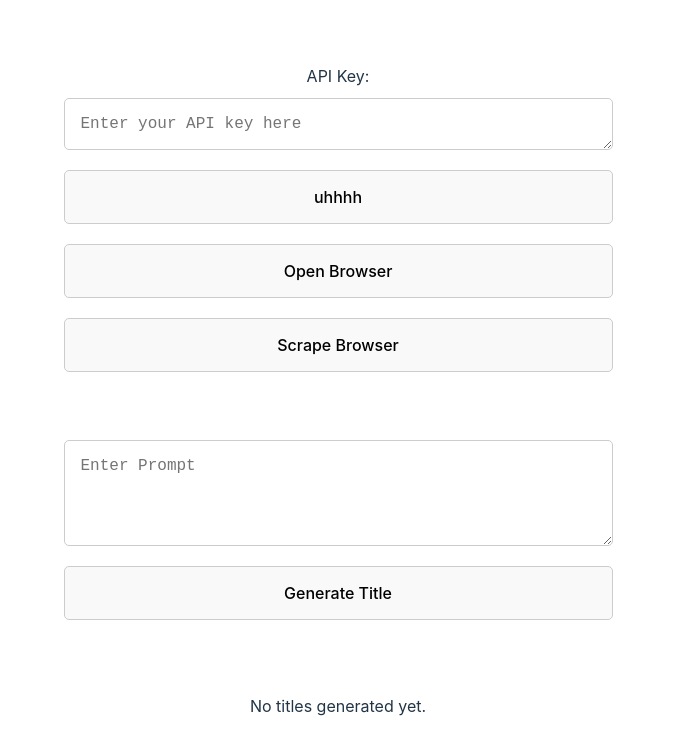
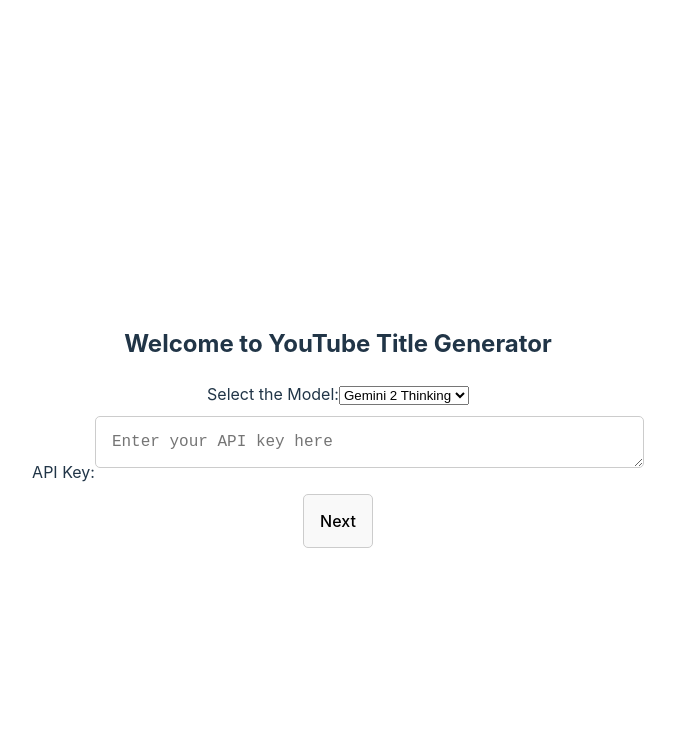
Before and after one commit to icedid/YoutubeTitleProjectGPT, a React (Vite) app in the folder YoutubeTitleProjectGPT/: page / in a window 1280 px wide. Shown: the top 754 px of the page, without its empty margins (302-977 px from the left). Built offline with nearby package versions, Linux system fonts and the light colour scheme.

Commit message:
Updated UI Backend

```diff
--- a/YoutubeTitleProjectGPT/src/App.css
+++ b/YoutubeTitleProjectGPT/src/App.css
@@ -1,3 +1,4 @@
+/* Global Container */
 #root {
   max-width: 1280px;
   margin: 0 auto;
@@ -5,18 +6,29 @@
   text-align: center;
 }
 
+/* Main app container centered in the viewport */
+.app-container {
+  display: flex;
+  flex-direction: column;
+  align-items: center;      /* Center horizontally */
+  justify-content: center;  /* Center vertically */
+  min-height: 100vh;        /* Fill the viewport height */
+  width: 100%;
+}
+
+/* UI Row Containers */
 .ui-row {
   display: flex;
   flex-direction: column; /* Stack items vertically */
   justify-content: center;
-  align-items: stretch;
-  margin-bottom: 2rem; /* Space between each row */
-  padding: 1rem; /* Uniform padding for each row */
-}
-
-.ui-row div {
-  margin-bottom: 1rem; /* Space between elements inside the row */
-  padding: 1rem; /* Padding for each element inside the row */
+  align-items: center;    /* Center items horizontally */
+  margin-bottom: 2rem;
+  padding: 1rem;
+  max-width: 800px; /* Example max width - adjust as needed */
+  width: 100%;      /* Make it responsive within max-width */
+  margin-left: auto; /* Center horizontally in parent */
+  margin-right: auto; /* Center horizontally in parent */
+  /* border: 1px solid red;  <- for debugging, uncomment to see row boundaries */
 }
 
 .api-key-container {
@@ -30,30 +42,21 @@
   margin-top: 10px;
   border: 1px solid #ccc;
   border-radius: 5px;
+  user-select: text; /* Ensure text can be selected */
 }
 
 .generated-title {
   background-color: #1a1a1a; /* Lighter gray background */
-  padding: 1rem; /* Uniform padding for the paragraph */
-  max-width: 500px; /* Set a max-width for the paragraph */
-  margin: 0 auto; /* Center align the text */
+  padding: 1rem;           /* Uniform padding for the paragraph */
+  max-width: 500px;        /* Set a max-width for the paragraph */
+  margin: 0 auto;          /* Center align the text */
 }
 
-.poop-header{
+.poop-header {
   width: 100%;
   height: 300px;
   margin: 0 auto;
 }
-
-.api-key-container input {
-  padding: 10px;
-  width: 80%;
-  margin-top: 10px;
-  border: 1px solid #ccc;
-  border-radius: 5px;
-  user-select: text; /* Ensure text can be selected */
-}
-
 
 @keyframes fadeIn {
   from {
@@ -83,7 +86,6 @@
   resize: vertical; /* Allow vertical resizing */
 }
 
-
 /* Update the button styles section */
 .button {
   background-color: #4CAF50; /* Base green color */
@@ -92,21 +94,21 @@
   position: relative;
   transition: all 0.3s cubic-bezier(0.25, 0.46, 0.45, 0.94);
   transform: translateZ(0); /* Enable hardware acceleration */
-  box-shadow: 0 2px 4px rgba(0,0,0,0.1);
-
+  box-shadow: 0 2px 4px rgba(0, 0, 0, 0.1);
   margin: 10px; /* Adjust this value as needed */
 }
+
 
 .button:hover {
   background-color: #45a049;
   transform: translateY(-3px) scale(1.02);
-  box-shadow: 0 4px 12px rgba(0,0,0,0.2),
+  box-shadow: 0 4px 12px rgba(0, 0, 0, 0.2),
               0 0 0 2px rgba(76, 175, 80, 0.3);
 }
 
 .button:active {
   transform: translateY(1px) scale(0.98);
-  box-shadow: 0 2px 4px rgba(0,0,0,0.1);
+  box-shadow: 0 2px 4px rgba(0, 0, 0, 0.1);
 }
 
 /* Add floating effect animation */
@@ -120,6 +122,19 @@
   animation: float 1.5s ease-in-out infinite;
 }
 
+.button-row {
+  display: flex;
+  flex-direction: column;
+  align-items: stretch; /* Make buttons take full width */
+  width: 100%; /* Take full width of parent */
+}
+
+.input-row {
+  display: flex;
+  flex-direction: column;
+  align-items: stretch; /* Make input and button take full width */
+  width: 100%; /* Take full width of parent */
+}
 
 .loading-spinner {
   display: inline-block;
@@ -128,17 +143,37 @@
   border: 3px solid rgba(0, 0, 0, 0.3);
   border-radius: 50%;
   border-top-color: #fff; /* Changed to white for visibility on potentially dark backgrounds */
-  animation: spin 1s linear infinite; /* Added spin animation and changed timing function to linear for constant spin */
+  animation: spin 1s linear infinite; /* Constant spin animation */
   margin-left: 8px;
 }
 
-@keyframes spin { /* Added the spin animation definition */
+@keyframes spin {
   0% { transform: rotate(0deg); }
   100% { transform: rotate(360deg); }
 }
-
 
 button:disabled {
   opacity: 0.7;
   cursor: not-allowed;
 }
+
+.result {
+  background-color: #1a1a1a; /* Solid light gray background */
+  border-radius: 12px;
+  padding: 25px;
+  box-shadow: 4px 4px 10px rgba(0, 0, 0, 0.08), 0 0 0 1px rgba(0, 0, 0, 0.05) inset;
+  opacity: 0;
+  transform: translateY(20px);
+  animation-fill-mode: forwards;
+  transition: transform 0.4s ease-out, box-shadow 0.4s ease-out;
+}
+
+.no-results-text {
+  /* Copy text-related styles from .result here */
+  background-color: #1a1a1a; /* Same background as result for visual consistency */
+  border-radius: 12px; /* Same border-radius as result */
+  padding: 25px; /* Same padding as result */
+  box-shadow: 4px 4px 10px rgba(0, 0, 0, 0.08), 0 0 0 1px rgba(0, 0, 0, 0.05) inset; /* Same box-shadow as result */
+  width: 100%; /* Added width: 100% to match button width */
+  box-sizing: border-box;
+}
--- a/YoutubeTitleProjectGPT/src/App.jsx
+++ b/YoutubeTitleProjectGPT/src/App.jsx
@@ -1,4 +1,4 @@
-import { useState, useEffect, useRef } from "react";
+import React, { useState, useEffect, useRef, useCallback } from "react";
 import "./App.css";
 import axios from "axios";
 import debounce from "lodash/debounce";
@@ -7,41 +7,35 @@
 import fartsound from "./assets/fartsound.mp3"; // Import the audio file
 
 function App() {
+  // Main state variables (same as before)
   const [prompt, setPrompt] = useState("");
   const [generatedTitle, setGeneratedTitle] = useState([]);
   const [message, setMessage] = useState("");
   const [showTitle, setShowTitle] = useState(false);
-  const [apiKey, setApiKey] = useState(""); // API key state
+  const [apiKey, setApiKey] = useState("");
   const [isScraping, setIsScraping] = useState(false);
+  const [selectedOption, setSelectedOption] = useState("");
+  const [showModal, setShowModal] = useState(true); // Modal state
+  const [mainUIData, setMainUIData] = useState(null); // Store API key and model
+  // New state for initial Intro Screen visibility
+  const [showInitialIntro, setShowInitialIntro] = useState(true);
 
-  const audioRef = useRef(null); // Reference for controlling the audio
-
-  // Function to update API key on server when leaving the textbox
-  const updateApiKey = (key) => {
-    axios
-      .post("http://localhost:3000/setapikey", { key })
-      .then(() => console.log("API key updated successfully"))
-      .catch((error) =>
-        console.error("Error updating API key on server:", error)
-      );
-  };
-
-  // Optionally, you can debounce the API call on blur if needed
-  // const debouncedUpdateApiKey = debounce(updateApiKey, 1000);
+  const audioRef = useRef(null);
 
   const handlePlay = () => {
     if (audioRef.current) {
-      audioRef.current.play(); // Play the audio
+      audioRef.current.play();
     }
   };
 
-  // Show the intro title and hide it after 1 second
+  // Merged useEffect for intro screen and title animation
   useEffect(() => {
-    setShowTitle(true);
+    setShowTitle(true); // Immediately show the title (fade-in animation starts)
     const timer = setTimeout(() => {
-      setShowTitle(false);
-    }, 1000);
-    return () => clearTimeout(timer);
+      setShowTitle(false);        // Hide the title after 1 second (fade-out animation if any)
+      setShowInitialIntro(false); // Hide the entire Intro Screen after 1 second
+    }, 500);
+    return () => clearTimeout(timer); // Cleanup function to clear the timeout
   }, []);
 
   const handleOpenBrowser = async () => {
@@ -52,6 +46,10 @@
       console.error("Error opening browser:", error);
       setMessage("Failed to open browser.");
     }
+  };
+
+  const handleSelectChange = (event) => {
+    setSelectedOption(event.target.value);
   };
 
   const handleScrapeBrowser = async () => {
@@ -65,19 +63,23 @@
     } finally {
       setTimeout(() => {
         setIsScraping(false);
-      }, 500); // Delay before hiding the spinner
+      }, 500);
     }
   };
 
-  // Debounced function for updating context on prompt changes
-  const debouncedSetContext = debounce(async (newPrompt) => {
+  const debouncedSetContext = useCallback(
+    debounce(async (newPrompt) => {
       try {
-      await axios.post("http://localhost:3000/setcontext", { context: newPrompt });
+        await axios.post("http://localhost:3000/setcontext", {
+          context: newPrompt,
+        });
         console.log("Context set successfully");
       } catch (error) {
         console.error("Error setting context:", error);
       }
-  }, 500);
+    }, 500),
+    []
+  );
 
   const handlePromptChange = (event) => {
     const newPrompt = event.target.value;
@@ -85,48 +87,105 @@
     debouncedSetContext(newPrompt);
   };
 
+  function dataToArray(data) {
+    // ... (same dataToArray function) ...
+    const generatedTitleString = data?.generatedTitle;
+    if (!generatedTitleString) {
+      console.warn("generatedTitle string is missing in response data:", data);
+      return [];
+    }
+    const jsonStrings = generatedTitleString.trim().split("\n");
+    const result = [];
+    for (const jsonString of jsonStrings) {
+      if (jsonString.trim() === "") continue;
+      try {
+        const item = JSON.parse(jsonString);
+        const rationale = item.rationale;
+        const title = item.title;
+        result.push([rationale, title]);
+      } catch (e) {
+        console.error("Error parsing JSON string:", jsonString, e);
+        continue;
+      }
+    }
+    return result;
+  }
+
   const handleGenerateTitle = async () => {
     try {
-      const context = prompt;
-      await axios.post("http://localhost:3000/setcontext", { context });
+      await axios.post("http://localhost:3000/setcontext", { context: prompt });
       const response = await axios.post("http://localhost:3000/generatetitle", {
         key: apiKey,
       });
-      const separatedData = response.data.generatedTitle.map((item) => ({
-        rationale: item[0],
-        title: item[1],
-      }));
-      setGeneratedTitle(separatedData);
+
+      console.log("Response from /generatetitle:", response);
+      const separatedData = dataToArray(response.data);
+      console.log("Separated data after dataToArray:", separatedData);
+
+      setGeneratedTitle([]);
+      separatedData.forEach((item, index) => {
+        setTimeout(() => {
+          setGeneratedTitle((prev) => [...prev, item]);
+        }, index * 300);
+      });
     } catch (error) {
       console.error("Error generating title:", error);
       setGeneratedTitle([]);
     }
   };
 
-  return (
-    <div className="app-container">
-      <audio ref={audioRef} src={fartsound} preload="auto" />
-      {/* Intro animation */}
+  const handleModalClose = (modalData) => {
+    setMainUIData(modalData); // Store API key and model from modal
+    setShowModal(false);
+  };
+
+
+  const renderIntroScreen = () => (
+    <div className="ui-row">
       {showTitle ? (
-        <div className="ui-row">
+        <>
           <h1 className="fade-in">YouTube Title Generator</h1>
           <Lottie animationData={animation} className="poop-header" />
+        </>
+      ) : null}
     </div>
-      ) : (
-        <div className="ui-row">
-          {/* Main UI */}
-          <div className="api-key-container ui-row">
+  );
+
+  const renderModalOverlay = () => (
+    <div className="modal-overlay">
+      <div className="modal-content">
+        <h2>Welcome to YouTube Title Generator</h2>
+        <label htmlFor="dropdown">Select the Model:</label>
+        <select
+          id="dropdown"
+          value={selectedOption}
+          onChange={handleSelectChange}
+        >
+          <option value="G2Tk">Gemini 2 Thinking</option>
+          <option value="g2F">Gemini 2 Flash</option>
+        </select>
+        <br />
         <label htmlFor="apiKey">API Key:</label>
         <textarea
           id="apiKey"
           value={apiKey}
           onChange={(e) => setApiKey(e.target.value)}
-              onBlur={() => updateApiKey(apiKey)}
           rows="1"
           cols="50"
           placeholder="Enter your API key here"
         />
-            <button onClick={handlePlay}>uhhhh</button>
+        <br />
+        <button onClick={() => handleModalClose({ apiKey, modelKey: selectedOption })}>
+          Next
+        </button>
+      </div>
+    </div>
+  );
+
+  const renderMainAppUI = () => (
+    <div className="ui-row">
+      <div className="button-row">
+        <button onClick={handlePlay}>Play Sound</button>
         <button onClick={handleOpenBrowser}>Open Browser</button>
         <button onClick={handleScrapeBrowser} disabled={isScraping}>
           {isScraping ? (
@@ -139,8 +198,7 @@
           )}
         </button>
       </div>
-
-          <div className="ui-row">
+      <div className="input-row">
         <textarea
           placeholder="Enter Prompt"
           value={prompt}
@@ -150,31 +208,49 @@
         />
         <button onClick={handleGenerateTitle}>Generate Title</button>
       </div>
-
-          <div className="ui-row">
+      <div className="results-row">
         {generatedTitle.length > 0 ? (
           generatedTitle.map((data, index) => (
-                <div key={index} className="ui-row">
-                  <p>
-                    <strong>Rationale:</strong> {data.rationale}
+            <div
+              key={index}
+              className="result fade-in"
+              style={{ animationDelay: `${index * 0.1}s` }}
+            >
+              <p className="rationale">
+                <strong>Rationale:</strong> {data[0]}
               </p>
-                  <p>
-                    <strong>Title:</strong> {data.title}
+              <p className="title">
+                <strong>Title:</strong> {data[1]}
               </p>
             </div>
           ))
         ) : (
-              <p>No titles generated yet.</p>
+          <p className="no-results-text">No titles generated yet.</p>
         )}
       </div>
 
-          {/* Message display */}
       {message && (
-            <div className="ui-row">
+        <div className="message-row">
           <p>{message}</p>
         </div>
       )}
     </div>
+  );
+
+
+  return (
+    <div className="app-container">
+      <audio ref={audioRef} src={fartsound} preload="auto" />
+
+      {/* Conditionally render based on showInitialIntro first */}
+      {showInitialIntro ? (
+        renderIntroScreen() // Show Intro Screen for 1 second
+      ) : showModal ? (
+        renderModalOverlay()
+      ) : mainUIData ? (
+        renderMainAppUI()
+      ) : (
+        renderIntroScreen()
       )}
     </div>
   );
--- a/YoutubeTitleProjectGPT/src/Components/tempCodeRunnerFile.js
+++ b/YoutubeTitleProjectGPT/src/Components/tempCodeRunnerFile.js
@@ -1,2 +1 @@
-
-    try {
+message);
```
Also changed, not shown: YoutubeTitleProjectGPT/src/Components/GeminiAiApi.js (+37 -19 lines), YoutubeTitleProjectGPT/src/TitleGenerator.js (+29 -39 lines). Lines whose indentation alone changed are shown as unchanged.
